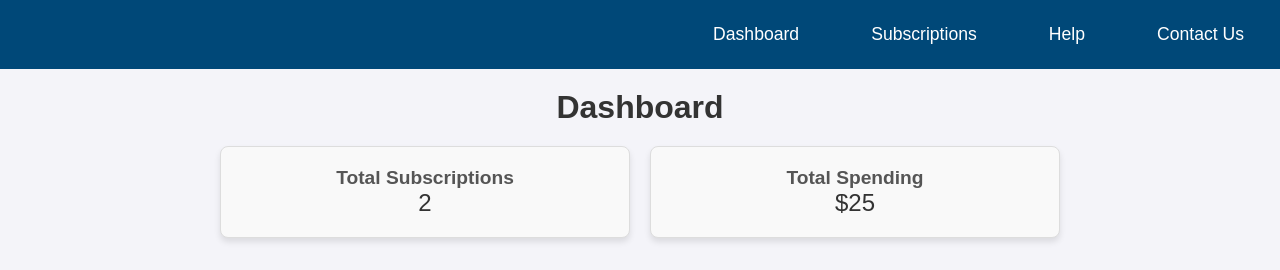
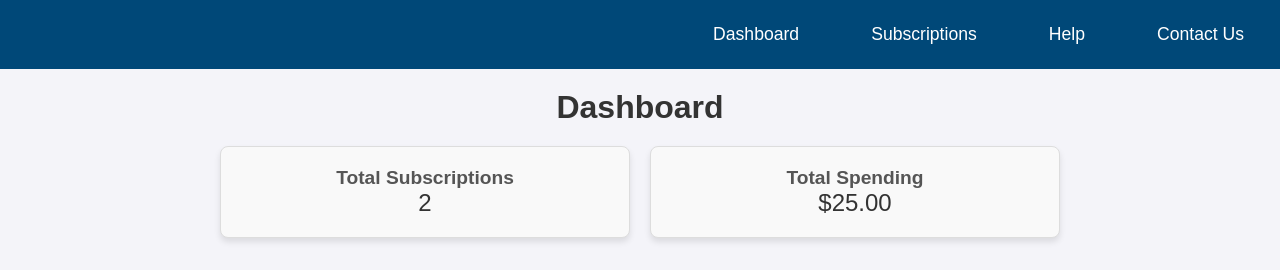
Before and after one commit to iSkewb/BreakFree, a React (Create React App) app in the folder predictive-subscription-tool/: page /dashboard in a window 1280 px wide. Shown: the top 270 px of the page. Built offline with nearby package versions, Linux system fonts and the light colour scheme.

Commit message:
Update Dashboard.js

```diff
--- a/predictive-subscription-tool/src/pages/Dashboard.js
+++ b/predictive-subscription-tool/src/pages/Dashboard.js
@@ -1,26 +1,22 @@
-import React, { useState } from 'react';
+import React, { useEffect, useState } from 'react';
 import { useSubscriptions } from '../context/SubscriptionContext';
+import SubscriptionList from '../components/SubscriptionList';
 import './Dashboard.css';
-import CategoryPieChart from '../components/CategoryPieChart';
-import SubscriptionList from '../components/SubscriptionList';
 
 const Dashboard = () => {
   const { subscriptions } = useSubscriptions();
-
-  const totalCost = subscriptions.reduce((sum, sub) => sum + sub.cost, 0);
-
-  // State for holding summary data or metrics
-  const [summary, setSummary] = useState({
-    totalSubscriptions: subscriptions.length,
-    totalSpending: totalCost,
-  });
-
-  // Placeholder data for recent activities
-  const recentActivities = [
+  const [summary, setSummary] = useState({ totalSubscriptions: 0, totalSpending: 0 });
+  const [recentActivities, setRecentActivities] = useState([
     { id: 1, action: 'Added Netflix subscription', date: '2025-01-20' },
     { id: 2, action: 'Updated Spotify subscription', date: '2025-01-18' },
     { id: 3, action: 'Canceled Amazon Prime subscription', date: '2025-01-15' },
-  ];
+  ]);
+
+  useEffect(() => {
+    const totalSubscriptions = subscriptions.length;
+    const totalSpending = subscriptions.reduce((total, sub) => total + sub.cost, 0);
+    setSummary({ totalSubscriptions, totalSpending });
+  }, [subscriptions]);
 
   return (
     <div className="dashboard">
@@ -34,7 +30,7 @@ const Dashboard = () => {
         </div>
         <div className="summary-card">
           <h3>Total Spending</h3>
-          <p>${summary.totalSpending}</p>
+          <p>${summary.totalSpending.toFixed(2)}</p>
         </div>
       </div>
 
@@ -56,7 +52,6 @@ const Dashboard = () => {
           ))}
         </ul>
       </div>
-
     </div>
   );
 };
```
